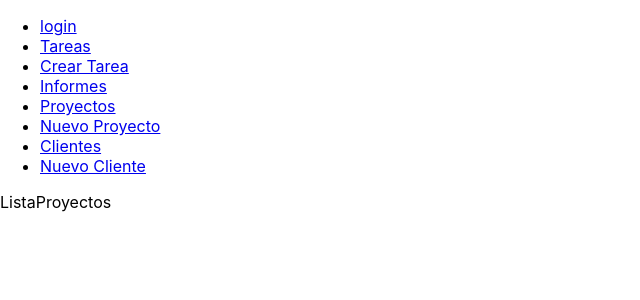
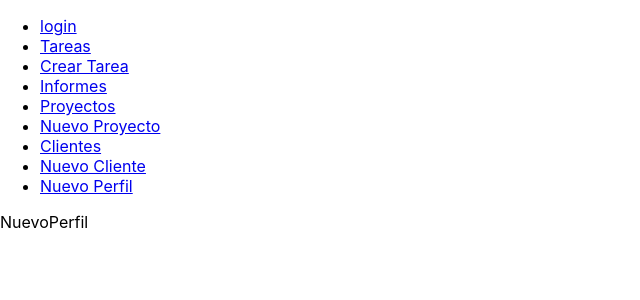
Before and after one commit to inappropriatename123899/tp-ing-2, a React (Create React App) app in the folder front/: page /nuevo-perfil in a window 1280 px wide. Before the commit this address led to /lista-proyectos. Shown: the top 300 px of the page, without its empty margins (0-640 px from the left). Built offline with nearby package versions, Linux system fonts and the light colour scheme.

Commit message:
esqueleto implementado, ahora q empezar a codear

```diff
--- a/front/package.json
+++ b/front/package.json
@@ -10,6 +10,7 @@
     "@testing-library/react": "^11.2.5",
     "@testing-library/user-event": "^12.7.1",
     "axios": "^0.21.1",
+    "formik": "^2.2.6",
     "react": "^17.0.1",
     "react-dom": "^17.0.1",
     "react-router-dom": "^5.2.0",
--- a/front/src/App.js
+++ b/front/src/App.js
@@ -7,7 +7,7 @@ import NuevoCliente from "./layout/clientes/NuevoCliente"
 import ListaEmpleados from "./layout/empleados/ListaEmpleados"
 import NuevoEmpleado from "./layout/empleados/NuevoEmpleado"
 import Informes from "./layout/informes/Informes"
-import Perfiles from "./layout/perfiles/Perfiles"
+import NuevoPerfil from "./layout/perfiles/NuevoPerfil"
 import ListaProyectos from "./layout/proyectos/ListaProyectos"
 import NuevoProyecto from "./layout/proyectos/NuevoProyecto"
 import ListaTareas from "./layout/tareas/ListaTareas"
@@ -42,6 +42,9 @@ function App() {
             <li>
               <Link to="/nuevo-cliente">Nuevo Cliente</Link>
             </li>
+            <li>
+              <Link to="/nuevo-perfil">Nuevo Perfil</Link>
+            </li>
           </ul>
         </nav>
     <Switch>
@@ -75,6 +78,9 @@ function App() {
         <Route exact path="/nuevo-empleado">
           <NuevoEmpleado/>
         </Route>
+        <Route exact path="/nuevo-perfil">
+          <NuevoPerfil/>
+        </Route>
         <Redirect from="*" to="/lista-proyectos"/>
 
         {/* HABLAR CON OMAR SOBRE SI PERFILES TIENE MENÚ (MEPA Q NO) */}
@@ -85,3 +91,20 @@ function App() {
 
 export default App;
 // http://localhost:27195
+// /api/login/authenticate (login -> devuelve token)
+
+// Axios para las conexiones
+// https://github.com/axios/axios
+
+// Renderizado condicional
+// https://es.reactjs.org/docs/conditional-rendering.html
+
+// hooks
+// https://reactjs.org/docs/hooks-state.html - Reemplaza la forma de armar los estados
+// https://reactjs.org/docs/hooks-effect.html - Reemplaza el ComponentDidMount/WillMount etc
+
+// Formularios con Formik
+// https://formik.org/docs/overview
+
+// generar archivos PDF (temporal) - Buscar biblioteca
+//https://dev.to/finallynero/generating-pdf-documents-in-react-using-react-pdf-4ka7
--- /dev/null
+++ b/front/src/layout/perfiles/NuevoPerfil.jsx
@@ -0,0 +1,11 @@
+import React from 'react'
+
+function NuevoPerfil() {
+  return (
+    <div>
+      NuevoPerfil
+    </div>
+  )
+}
+
+export default NuevoPerfil
--- a/front/src/layout/perfiles/Perfiles.jsx
+++ /dev/null
@@ -1,11 +0,0 @@
-import React from 'react'
-
-function Perfiles() {
-  return (
-    <div>
-      Perfiles
-    </div>
-  )
-}
-
-export default Perfiles
```
Also changed, not shown: 1 other file (tests, documents, lock files or other folders).
